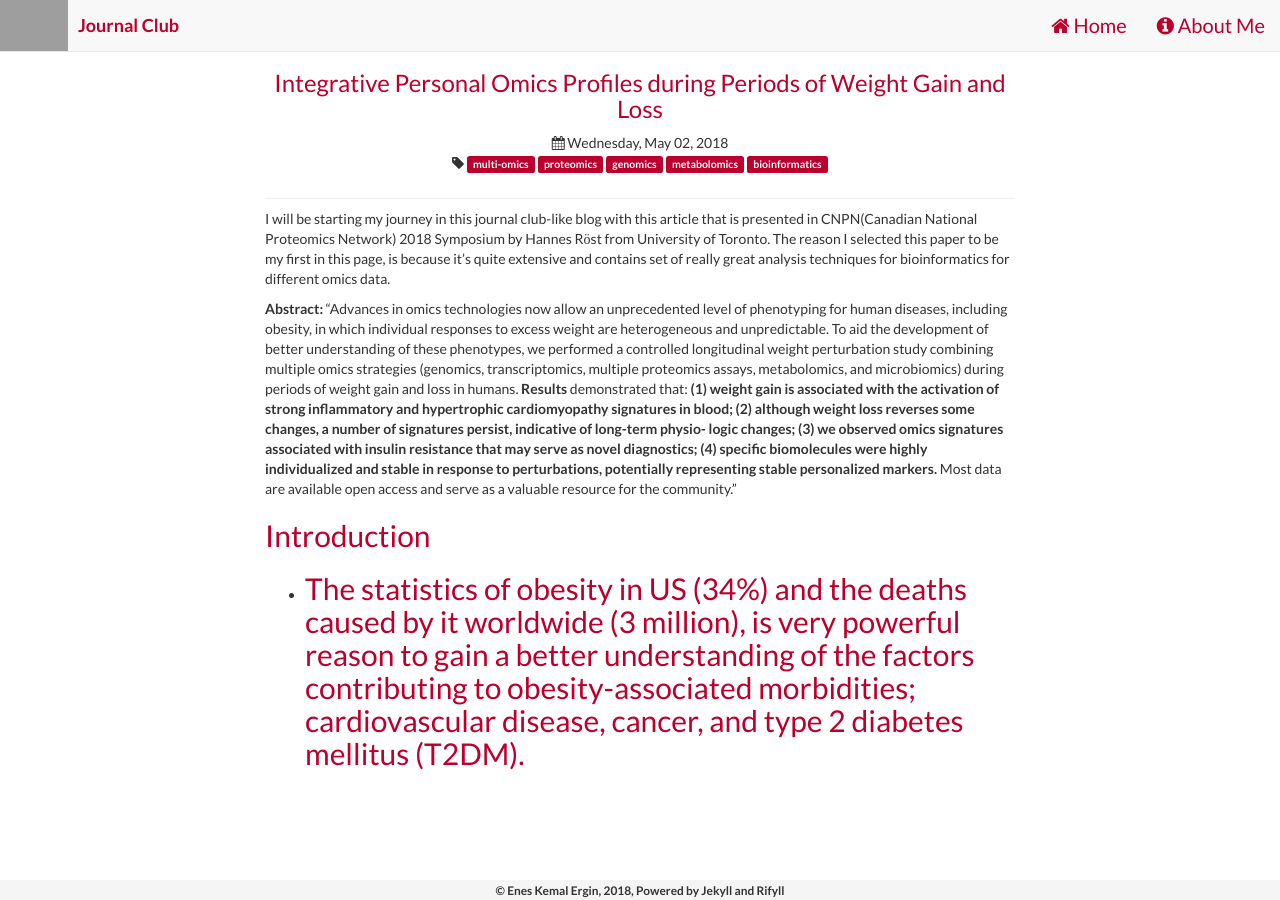
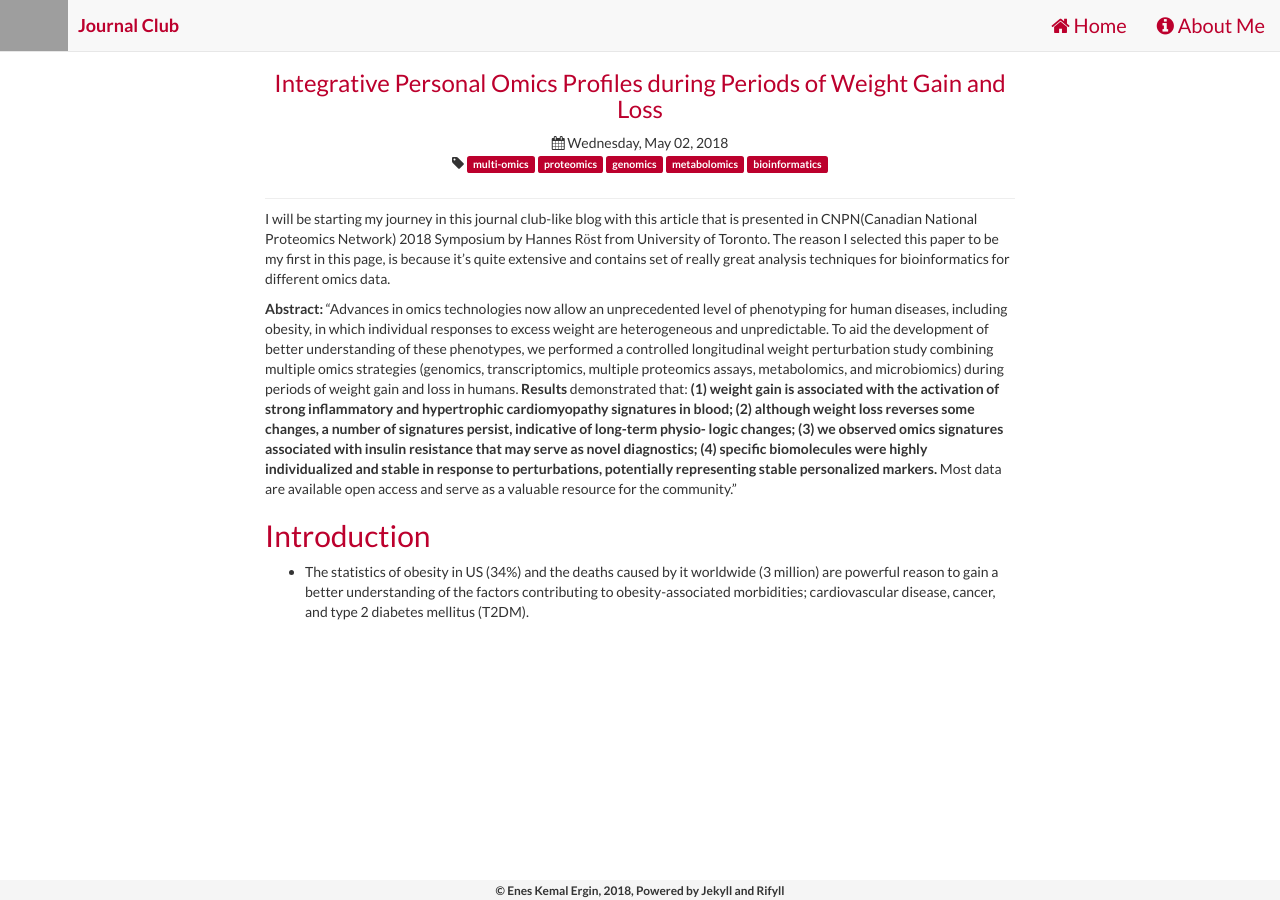
Before and after one commit to eneskemalergin/journal, a Jekyll site: the page built from _posts/2018-05-02-Integrative-Personal-Omics-Profiles-During-Periods-of-Weight-Gain-and-Loss.md, in a window 1280 px wide. Built offline with Jekyll 4.4.1, drawn with Linux system fonts in a browser that asks for light colours; nearby versions of some CDN libraries.

Commit message:
fixing a typo

```diff
--- a/_posts/2018-05-02-Integrative-Personal-Omics-Profiles-During-Periods-of-Weight-Gain-and-Loss.md
+++ b/_posts/2018-05-02-Integrative-Personal-Omics-Profiles-During-Periods-of-Weight-Gain-and-Loss.md
@@ -14,5 +14,5 @@ I will be starting my journey in this journal club-like blog with this article t
 
 ## Introduction
 
-- The statistics of obesity in US (34%) and the deaths caused by it worldwide (3 million), is very powerful reason to gain a better understanding of the factors contributing to obesity-associated morbidities; cardiovascular disease, cancer, and type 2 diabetes mellitus (T2DM).
--
+
+- The statistics of obesity in US (34%) and the deaths caused by it worldwide (3 million) are powerful reason to gain a better understanding of the factors contributing to obesity-associated morbidities; cardiovascular disease, cancer, and type 2 diabetes mellitus (T2DM).
```
